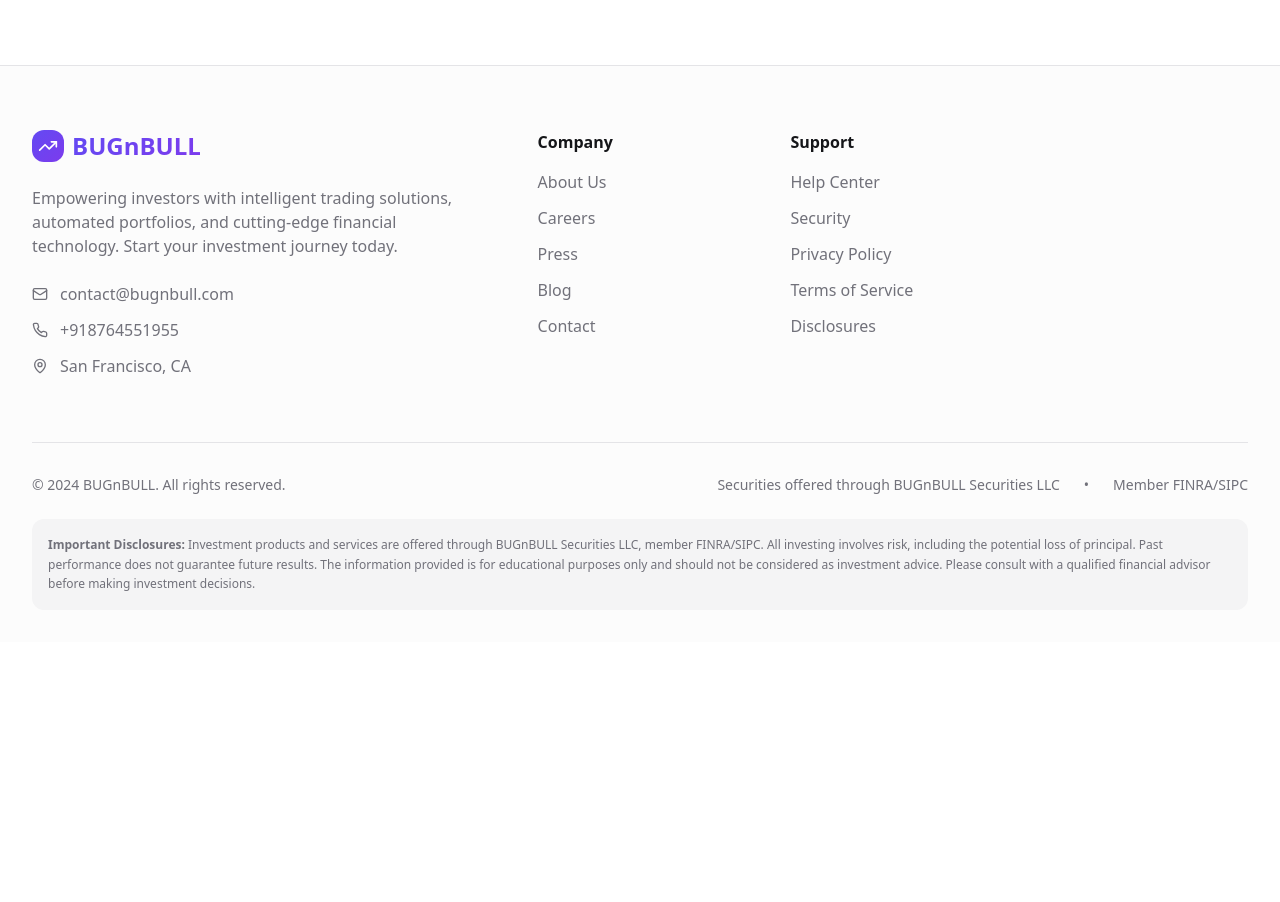
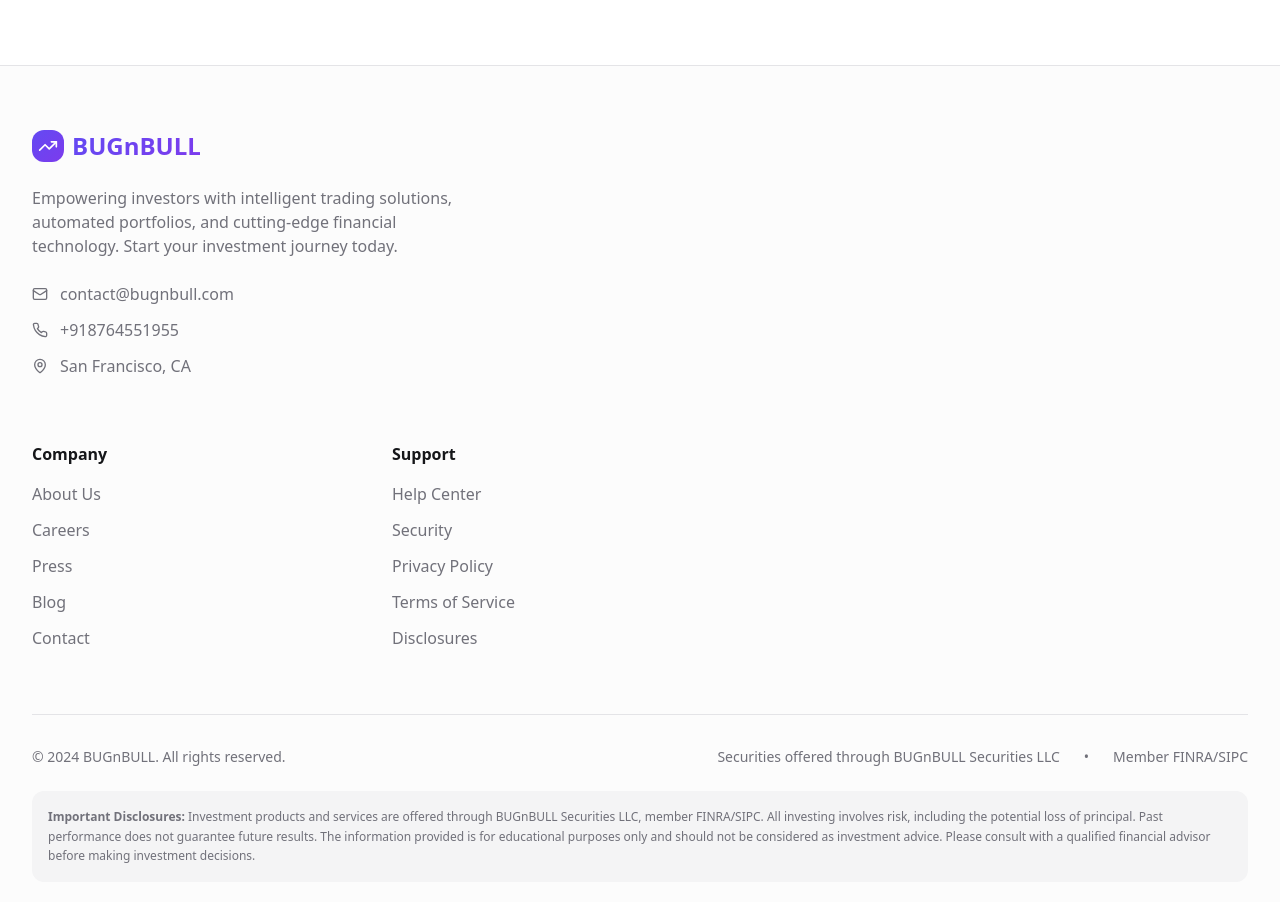
Before and after one commit to babu786/bugnbull-stock-advisor, a React (Vite) app: page /learn in a window 1280 px wide. Shown: the part 1800-2702 px from the top of the page. Before the commit the page ends 2442 px from the top, so only its background shows below. Built offline with nearby package versions, Linux system fonts and the light colour scheme.

Commit message:
Adjust footer layout

```diff
--- a/src/components/Footer.tsx
+++ b/src/components/Footer.tsx
@@ -29,9 +29,8 @@ const Footer = () => {
     <footer className="bg-muted/30 border-t border-border">
       <div className="max-w-7xl mx-auto px-4 sm:px-6 lg:px-8">
         <div className="py-16">
-            <div className="grid lg:grid-cols-5 gap-8 lg:gap-12">
           {/* Brand Section */}
-            <div className="lg:col-span-2 text-center lg:text-left">
+          <div className="text-center lg:text-left mb-12 lg:mb-16">
             <div className="flex items-center justify-center lg:justify-start space-x-2 mb-6">
               <div className="w-8 h-8 bg-gradient-primary rounded-lg flex items-center justify-center">
                 <TrendingUp className="w-5 h-5 text-white" />
@@ -64,7 +63,8 @@ const Footer = () => {
             </div>
           </div>
 
-            {/* Links Sections */}
+          {/* Links Sections - Mobile: 2 cols, Desktop: flexible */}
+          <div className="grid grid-cols-2 lg:grid-cols-2 gap-8 lg:gap-12 lg:max-w-2xl">
             {footerSections.map((section, index) => (
               <div key={index} className="text-center lg:text-left">
                 <h3 className="font-semibold text-foreground mb-4 text-sm sm:text-base">{section.title}</h3>
```
Lines whose indentation alone changed are shown as unchanged.
